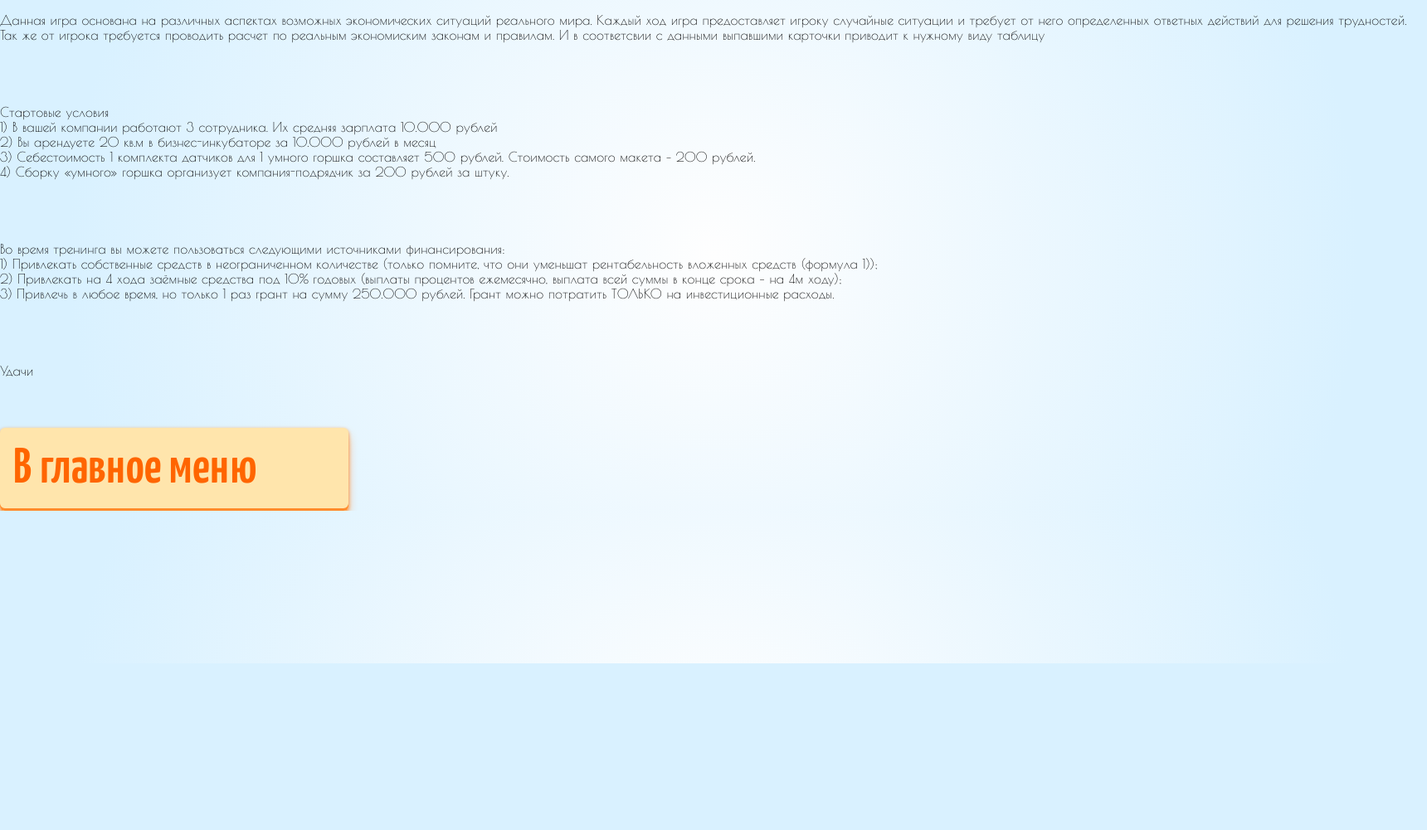
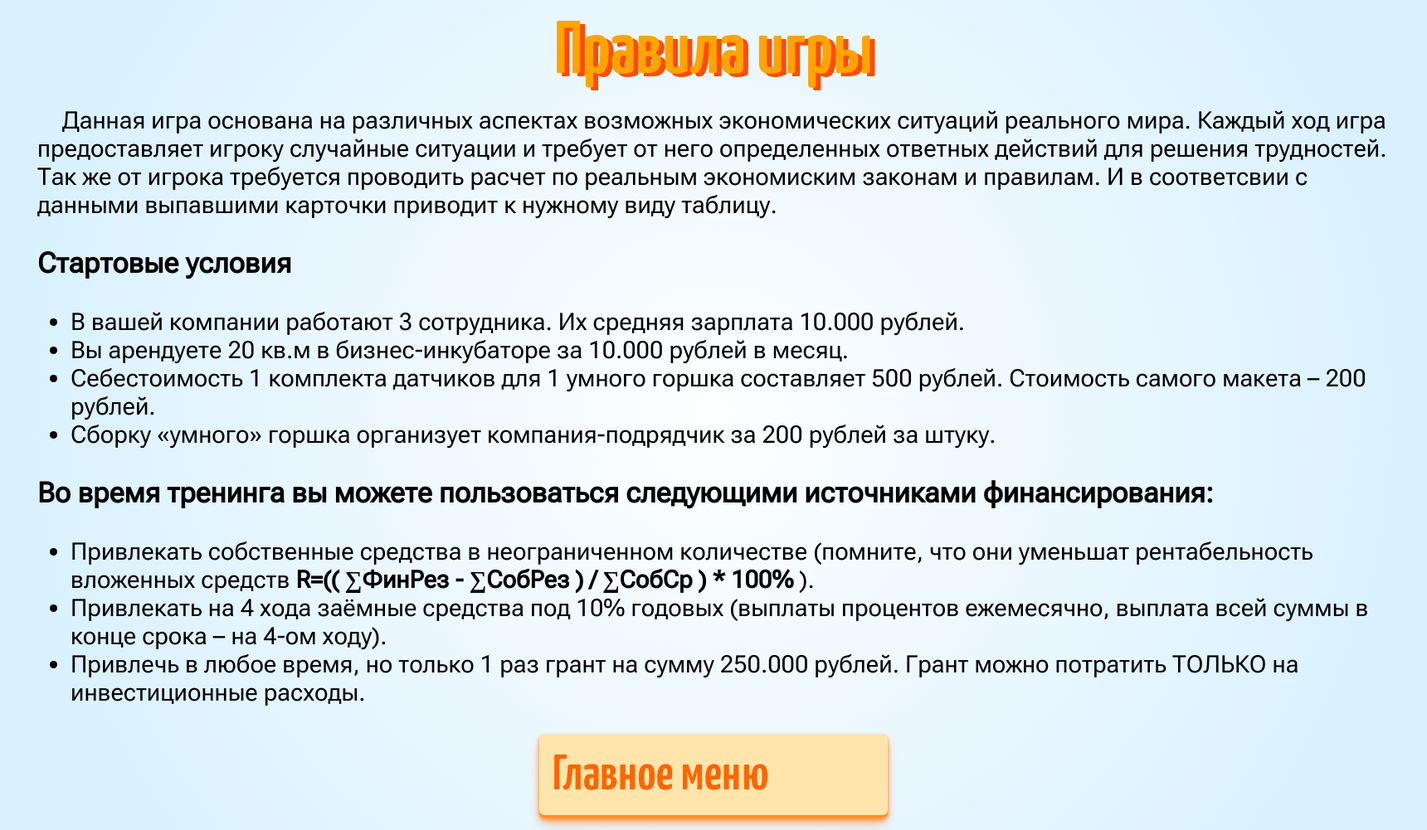
Before and after one commit to aanoskov/Financial_competence, a Django app: page /rules in a window 1720 px wide. Shown: the whole page at 83% size. Before the commit the page ends 800 px from the top, so only its background shows below. Run offline with Django 3.2, Linux system fonts and the light colour scheme.

Commit message:
Add files via upload

```diff
--- a/web_app/financial_game/templates/financial_game/rules.html
+++ b/web_app/financial_game/templates/financial_game/rules.html
@@ -12,31 +12,32 @@
   </head>
 
   <body>
-<div class="list">
-<ul class="main-menu-list">
-        <li>Данная игра основана на различных аспектах возможных экономических ситуаций реального мира. Каждый ход игра предоставляет игроку случайные ситуации и требует от него определенных ответных действий для решения трудностей.
-		Так же от игрока требуется проводить расчет по реальным экономиским законам и правилам. И в соответсвии с данными выпавшими карточки приводит к нужному виду таблицу</li>
-        <li>Стартовые условия <br> 1) В вашей компании работают 3 сотрудника. Их средняя зарплата 10.000 рублей <br> 2) Вы арендуете 20 кв.м в бизнес-инкубаторе за 10.000 рублей в месяц <br> 3) Себестоимость 1 комплекта датчиков для 1 умного горшка составляет 500 рублей. Стоимость самого макета – 200 рублей. <br> 4) Сборку «умного» горшка организует компания-подрядчик за 200 рублей за штуку. </li>
-         <li> Во время тренинга вы можете пользоваться
-следующими источниками финансирования:
-<br>1) Привлекать собственные средств в
-неограниченном количестве (только помните,
-что они уменьшат рентабельность вложенных
-средств (формула 1));
-<br>2) Привлекать на 4 хода заёмные средства под
-10% годовых (выплаты процентов
-ежемесячно, выплата всей суммы в конце
-срока – на 4м ходу);
-<br>3) Привлечь в любое время, но только 1 раз
-грант на сумму 250.000 рублей. Грант можно
-потратить ТОЛЬКО на инвестиционные
-расходы.
-          </li>
-		  <div class="list1">
-		 <li> Удачи </li>
-		 </div>
-	  </ul>
-	  <a href="{% url 'main' %}"><input type="button" value="В главное меню" class="main-menu-button"></a>
+      <div class="main-header rule-h1">
+          <h1>Правила игры</h1>
+      </div>
+
+      <div class="rule-list">
+        <p class="rule-text">Данная игра основана на различных аспектах возможных экономических ситуаций реального мира. Каждый ход игра предоставляет игроку случайные ситуации и требует от него определенных ответных действий для решения трудностей. Так же от игрока требуется проводить расчет по реальным экономиским законам и правилам. И в соответсвии с данными выпавшими карточки приводит к нужному виду таблицу.</p>
+        <h3 class="rule-head">Стартовые условия</h3>
+        <ul>
+            <li>В вашей компании работают 3 сотрудника. Их средняя зарплата 10.000 рублей.</li>
+            <li>Вы арендуете 20 кв.м в бизнес-инкубаторе за 10.000 рублей в месяц.</li>
+            <li>Себестоимость 1 комплекта датчиков для 1 умного горшка составляет 500 рублей. Стоимость самого макета – 200 рублей.</li>
+            <li>Сборку «умного» горшка организует компания-подрядчик за 200 рублей за штуку.</li>
+        </ul>
+        <h3 class="rule-head">Во время тренинга вы можете пользоваться следующими источниками финансирования:</h3>
+          <ul>
+            <li>Привлекать собственные средства в неограниченном количестве (помните, что они уменьшат рентабельность вложенных средств
+                <b>R=(( ∑ФинРез - ∑СобРез ) / ∑СобСр ) * 100%</b> ).
+            </li>
+            <li>Привлекать на 4 хода заёмные средства под 10% годовых (выплаты процентов ежемесячно, выплата всей суммы в конце срока – на 4-ом ходу).</li>
+            <li>Привлечь в любое время, но только 1 раз грант на сумму 250.000 рублей. Грант можно потратить ТОЛЬКО на инвестиционные расходы.</li>
+        </ul>
 	  </div>
+      <div class="main-menu rating-menu">
+      <ul class="main-menu-list rating-menu-list">
+        <li><a href="{% url 'main' %}"><input type="button" value="Главное меню" class="main-menu-button result-button rating-button"></a></li>
+      </ul>
+    </div>
   </body>
 </html>
--- a/web_app/financial_game/templates/financial_game/table_input.html
+++ b/web_app/financial_game/templates/financial_game/table_input.html
@@ -223,6 +223,7 @@
                             <td>Собственные средства основателей</td>
                             <td class="input-info">{{form.own_funds}}</td>
                             <td>-</td>
+                            <td class="td-check"></td>
                         </tr>
                         <tr>
                             <td>Заёмные средства (поступления)</td>
@@ -276,10 +277,11 @@
 
         <div class=input-table-buttons>
             <div class="checking">
-            <ul class="game-table-list ">
+              <ul class="game-table-list ">
                 <li><a href=""><button class="main-menu-button continue-button" type="submit"> Проверить </button></a></li>
-            </ul>
+              </ul>
             </div>
+
             <!--<div class="show-results">
             <ul class="game-table-list " style="visibility: visible;">
                 <li><a href=""><input type="button" value="Показать результаты" class="main-menu-button continue-button show-res-button"></a></li>
```
